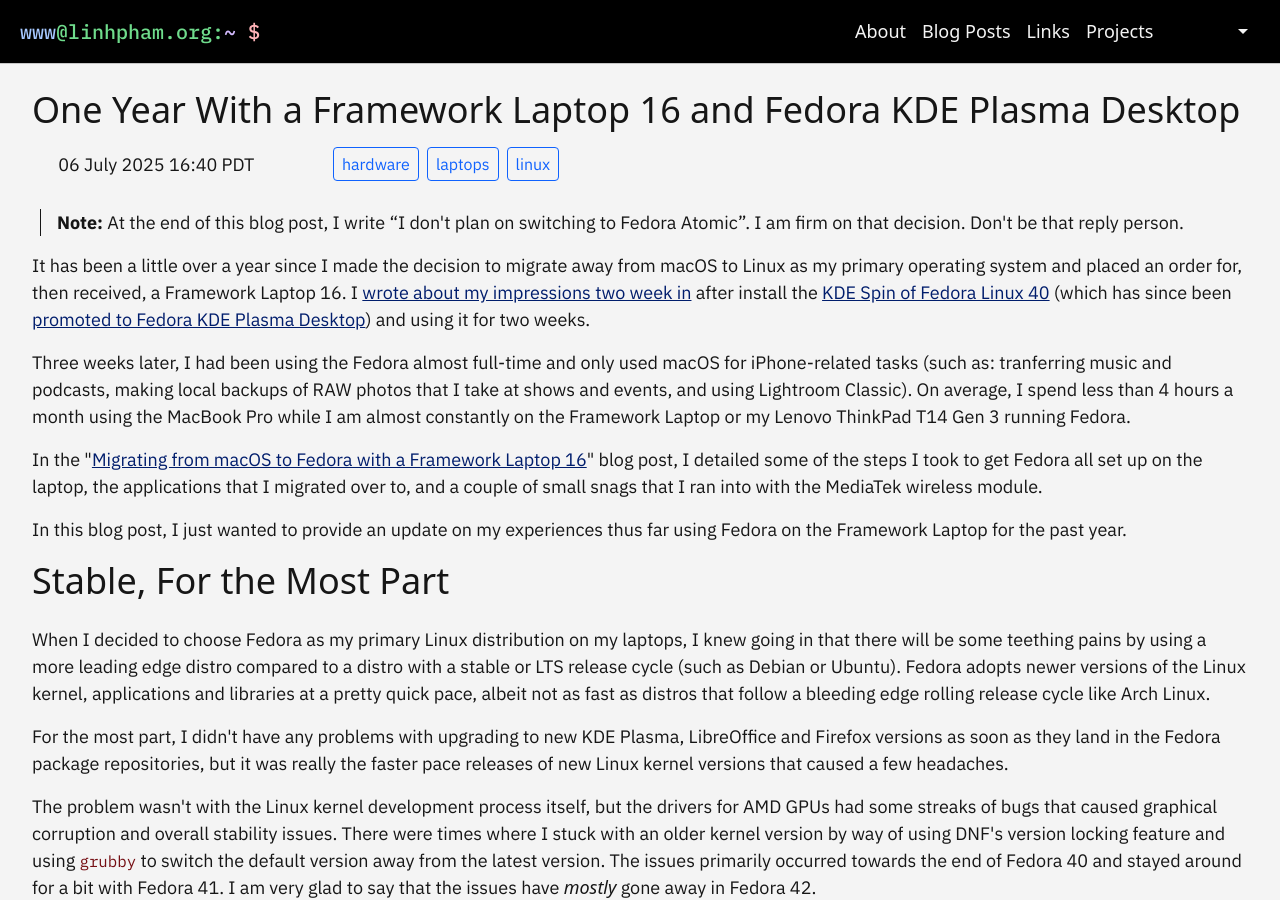
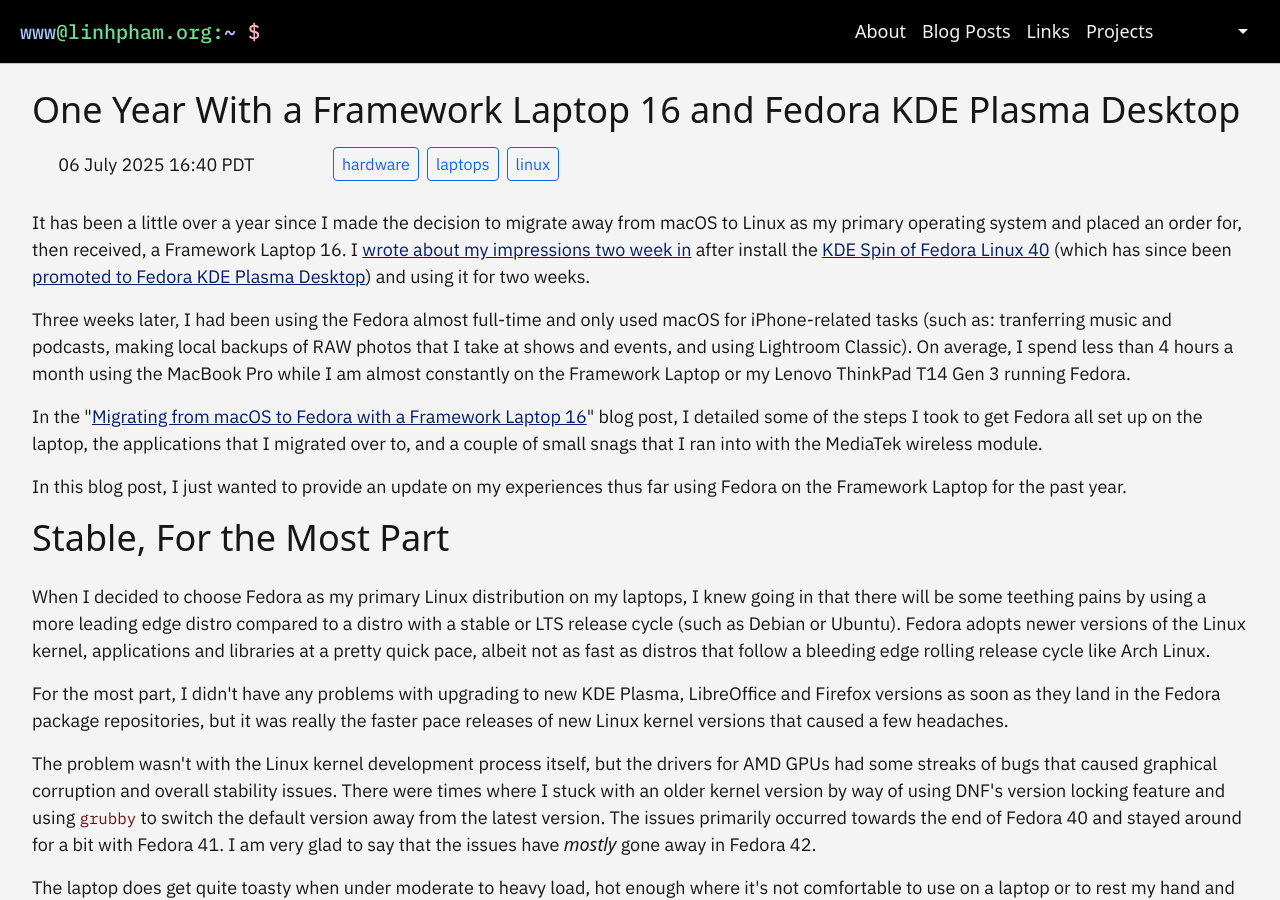
Before and after one commit to questionlp/linhpham.org_jekyll, a Jekyll site: the page built from _posts/2025-07-06-one-year-with-framework-laptop-16-fedora-kde-desktop.md, in a window 1280 px wide and 900 px high. Built offline with Jekyll 4.4.1, drawn with Linux system fonts in a browser that asks for light colours; some web fonts are replaced.

Commit message:
Remove the snark/sass

```diff
--- a/_posts/2025-07-06-one-year-with-framework-laptop-16-fedora-kde-desktop.md
+++ b/_posts/2025-07-06-one-year-with-framework-laptop-16-fedora-kde-desktop.md
@@ -4,8 +4,6 @@
 date:   2025-07-06 16:40:00 -0700
 tags:   linux hardware laptops
 ---
-
-> **Note:** At the end of this blog post, I write <q>I don't plan on switching to Fedora Atomic</q>. I am firm on that decision. Don't be that reply person.
 
 It has been a little over a year since I made the decision to migrate away from macOS to Linux as my primary operating system and placed an order for, then received, a Framework Laptop 16. I [wrote about my impressions two week in]({{ site.url }}{% post_url 2024-07-04-two-weeks-with-framework-laptop-16 %}) after install the [KDE Spin of Fedora Linux 40](https://fedoraproject.org/kde/) (which has since been [promoted to Fedora KDE Plasma Desktop](https://fedoramagazine.org/announcing-fedora-linux-42/)) and using it for two weeks.
 
```
